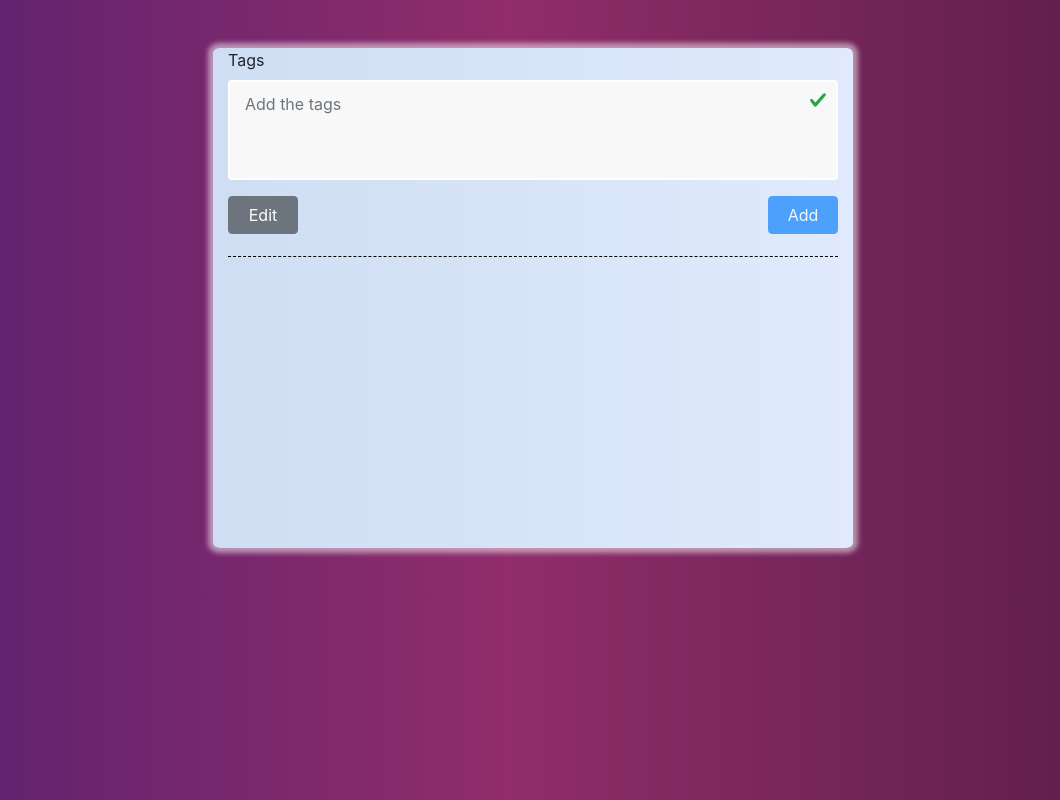
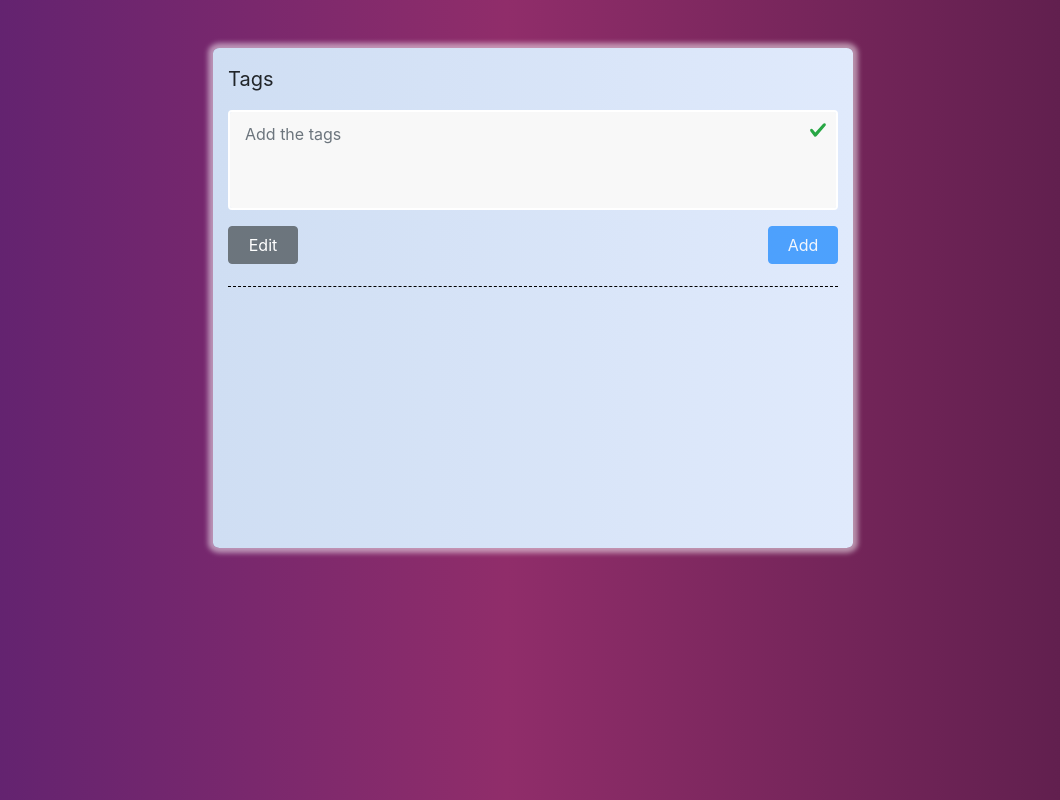
Before and after one commit to Elvinius/wonder-tags, a React (Create React App) app: page / in a window 1280 px wide. Shown: the whole page, without its empty margins (107-1167 px from the left). Built offline with nearby package versions, Linux system fonts and the light colour scheme.

Commit message:
Add error message styling

```diff
--- a/src/components/EditModal.js
+++ b/src/components/EditModal.js
@@ -8,11 +8,9 @@ const EditModal = ({ editTagsModal, toggleEditTagsModal, handleEditedValue, upda
       <ModalHeader toggle={toggleEditTagsModal}>Edit tags</ModalHeader>
       <ModalBody>
         <Form>
-          <div className="panel panel-default">
-            <FormErrors formErrors={formErrors} />
-          </div>
           <div className="form-group">
-            <Label for="adc-tags">Tags</Label>
+            <Label for="adc-tags"> Tags </Label>
+            {formErrors && <FormErrors formErrors={formErrors} /> }
             <Input id="adc-tags" type="textarea" name="adc-tags" value={editedTagsData.value} onChange={handleEditedValue} className={`form-control ${errorClass(formErrors.tag)}`} placeholder="Add the tags" onKeyPress={updateTags}   />
           </div>
         </Form>
--- a/src/components/FormErrors.js
+++ b/src/components/FormErrors.js
@@ -4,7 +4,7 @@ const FormErrors = ({ formErrors }) =>
     {Object.keys(formErrors).map((fieldName, i) => {
       if (formErrors[fieldName].length > 0) {
         return (
-          <small key={i}>Error: {formErrors[fieldName]}</small>
+          <small className="error-message alert alert-danger p-1" role="alert" key={i}>Error: {formErrors[fieldName]}</small>
         )
       } else {
         return '';
--- a/src/components/Tag.js
+++ b/src/components/Tag.js
@@ -4,7 +4,6 @@ import EditModal from './EditModal';
 import { Button, Label, Form, Input } from 'reactstrap';
 import FormErrors from './FormErrors';
 import { FadeTransform } from 'react-animation-components';
-
 
 class Tag extends Component {
     constructor(props) {
@@ -157,11 +156,9 @@ class Tag extends Component {
         return (
             <div className="container tags-container">
                 <Form onSubmit={this.handleSubmit}>
-                    <div className="panel panel-default">
-                        <FormErrors formErrors={this.state.formErrors} />
-                    </div>
                     <div className="form-group">
-                        <Label for="adc-tags">Tags</Label>
+                        <Label for="adc-tags"> Tags </Label>
+                        {this.state.formErrors && <FormErrors formErrors={this.state.formErrors} /> }
                         <Input id="adc-tags" type="textarea" className={`form-control ${this.errorClass(this.state.formErrors.tag)}`} name="adc-tags" value={this.state.inputValue} onChange={this.handleChange} placeholder="Add the tags" onKeyPress={this.addTags} />
                     </div>
                     <Button className="main-buttons" color="secondary" onClick={this.editTags.bind(this, [...this.state.tags])} type="submit">Edit</Button>
--- a/src/index.css
+++ b/src/index.css
@@ -53,10 +53,12 @@ li:hover span{
   border-radius: 4px;
   background-color: #f8f8f8;
   resize: none;
+  margin-top: 0.5em;
  }
 
 .container.tags-container {
 	margin: 3em auto;
+	padding-top: 1em;
 	border-radius: 1%;
 	box-shadow: 0 0 5px 5px rgba(255, 255, 255, 0.5);
 	height: 500px;
@@ -112,3 +114,7 @@ div.tags-box {
 hr.break {
 	border-top: 1px dashed black;
 }
+
+label {
+	font-size: 1.25em;
+}
```
